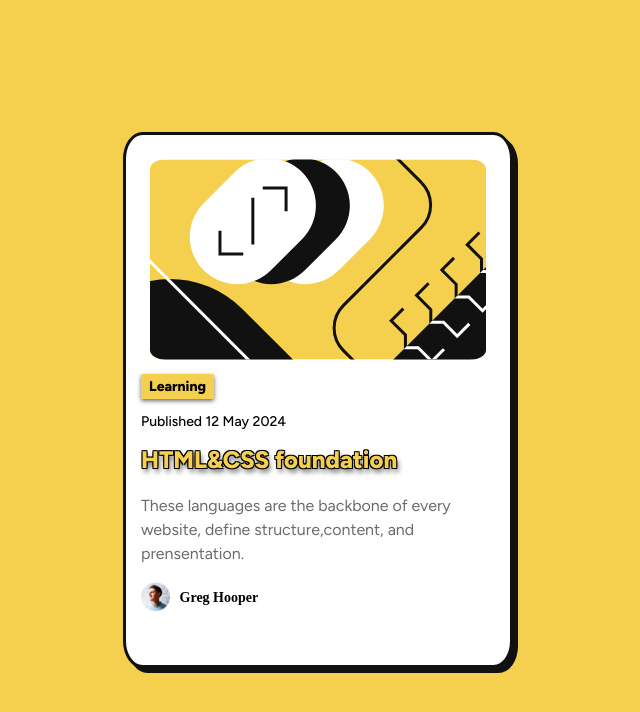
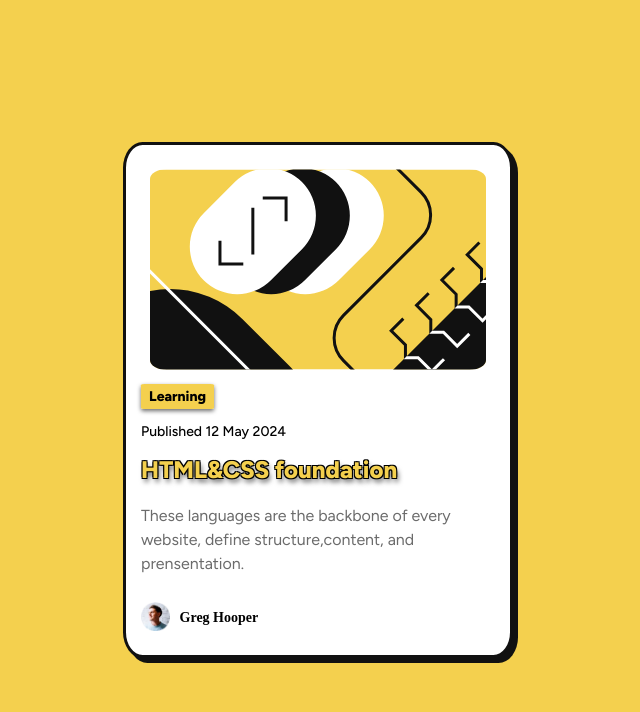
Before and after one commit to ningh98/blog_preview_card, a plain HTML site: page index.html in a window 1280 px wide. Shown: the whole page, without its empty margins (322-962 px from the left). Drawn offline with Linux system fonts and the light colour scheme.

Commit message:
update css

```diff
--- a/style.css
+++ b/style.css
@@ -5,7 +5,7 @@ body{
 .card{
     background-color: #FFFFFF;
     width: 384px;
-    height: 530px;
+    height: 510px;
     border: solid #111111;
     border-radius: 5%;
     box-shadow: 5px 5px #111111;
@@ -78,7 +78,7 @@ h3{
     display: inline-block;
     position: relative;
     left: 15px;
-    top: 40px;
+    top: 50px;
 }
 
 .author img{
```
